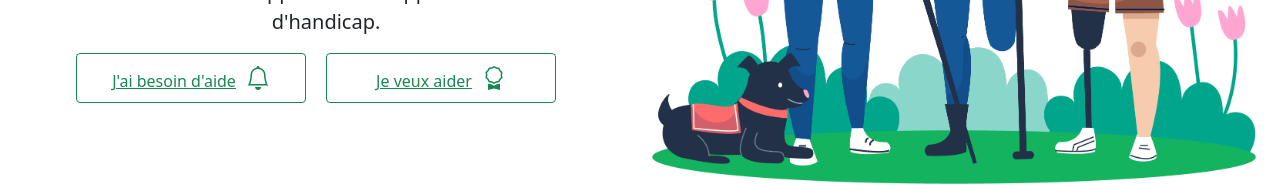
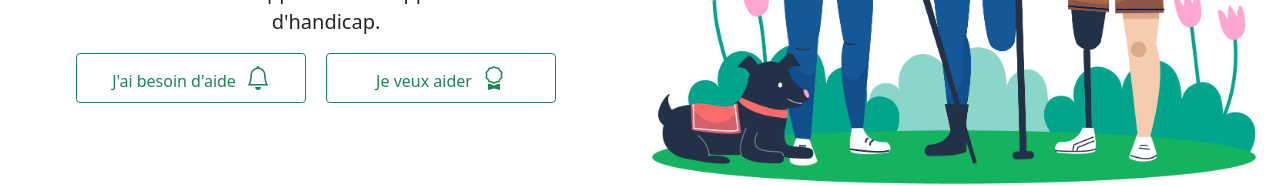
Before and after one commit to noeljuillerat/Handihelp, a React (Create React App) app in the folder handihelp-front/: page / in a window 1280 px wide. Shown: the part 490-676 px from the top of the page. Built offline with nearby package versions, Linux system fonts and the light colour scheme; a web font is replaced by a local one.

Commit message:
TextDecoration Home

```diff
--- a/handihelp-front/src/components/Formulaire.jsx
+++ b/handihelp-front/src/components/Formulaire.jsx
@@ -194,7 +194,7 @@ const ContactForm = () => {
 
             <div className="text-center text-md-left">
                 <input
-                    className="formButton hover button btn btn-primary"
+                    className="formButton hover button btn btn-success"
                     type="submit"
                     value="Envoyer"
                     style={{width: "30%"}}
--- a/handihelp-front/src/pages/Home.jsx
+++ b/handihelp-front/src/pages/Home.jsx
@@ -11,14 +11,14 @@ const Home = () => {
                 </blockquote>
 
                 <button type="button" className="btn btn-outline-success home-btn ">
-                <Link to={`/connexion`} className="link-success" >
+                <Link to={`/connexion`} className="link-success" style={{textDecoration: "none"}}  >
                     J'ai besoin d'aide
                     </Link>
                     <i className="bi-bell btn-icon"></i>
                 </button>
 
                 <button type="button" className="btn btn-outline-success home-btn">
-                <Link to={`/connexion`} className="link-success">
+                    <Link to={`/connexion`} className="link-success" style={{ textDecoration: "none" }}>
                 Je veux aider</Link>
                     <i className="bi-award btn-icon"></i>
                 </button>
@@ -26,6 +26,7 @@ const Home = () => {
 
             <div className="col-md-6 home-right">
                 <img src="/home-ban.png" alt="Home banner"></img>
+
             </div>
         </div>
     )
```
